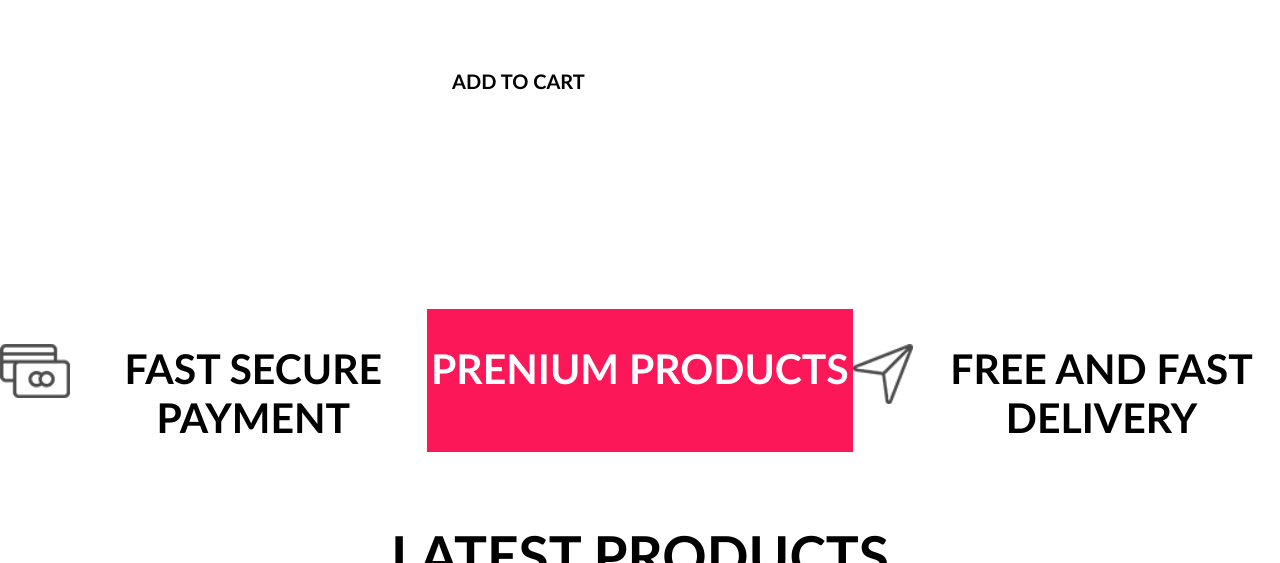
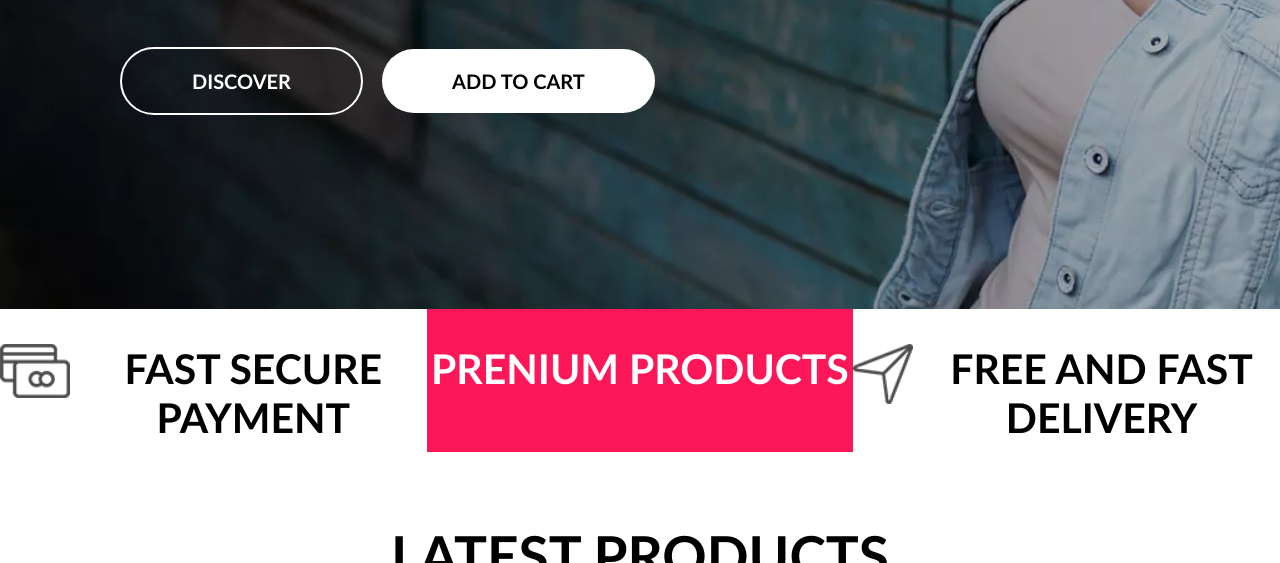
Before and after one commit to gittybro12/e-commerce-website, a plain HTML site: page index.html in a window 1280 px wide. Shown: the part 737-1300 px from the top of the page. Drawn offline with Linux system fonts and the light colour scheme.

Commit message:
Update index.css

```diff
--- a/index.css
+++ b/index.css
@@ -76,7 +76,7 @@ nav{
     padding: 20px 120px;
 }
 .hero{
-    background-image: url(img/bg.jpg.webp);
+    background-image: url(bg.jpg.webp);
     background-size: cover;
     background-repeat: no-repeat;
     height: 100vh;
```
